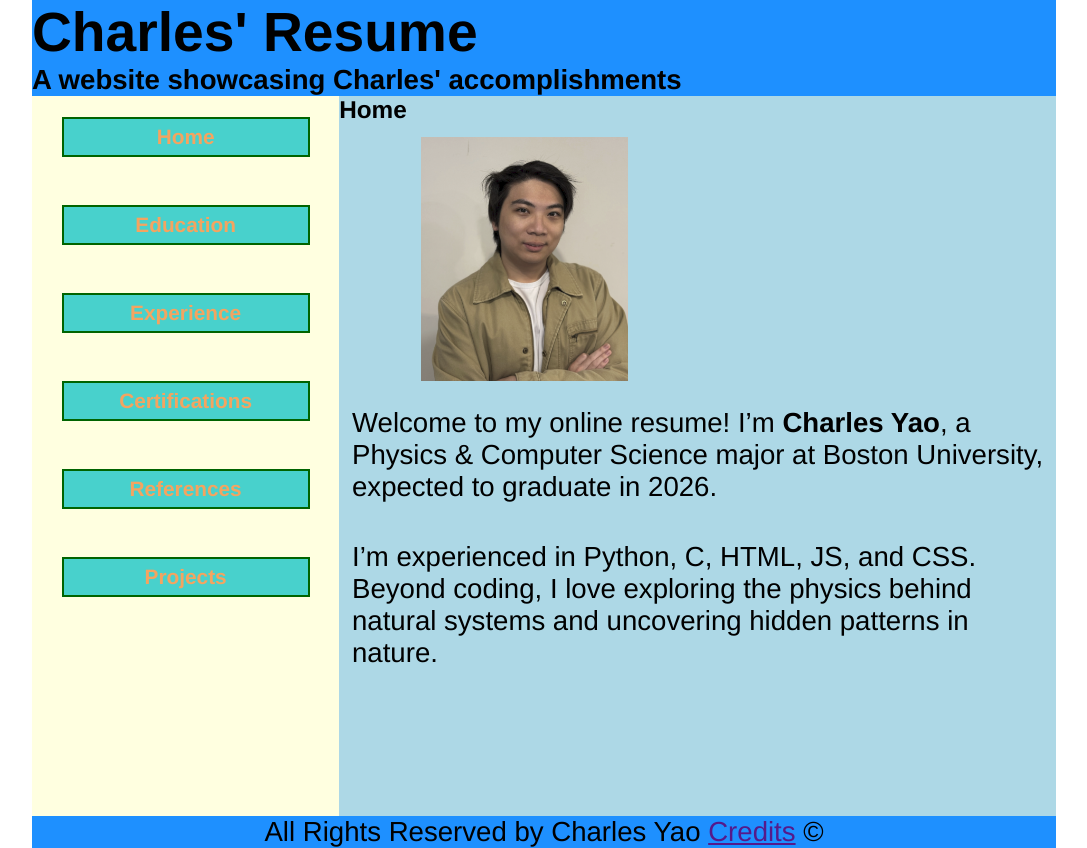
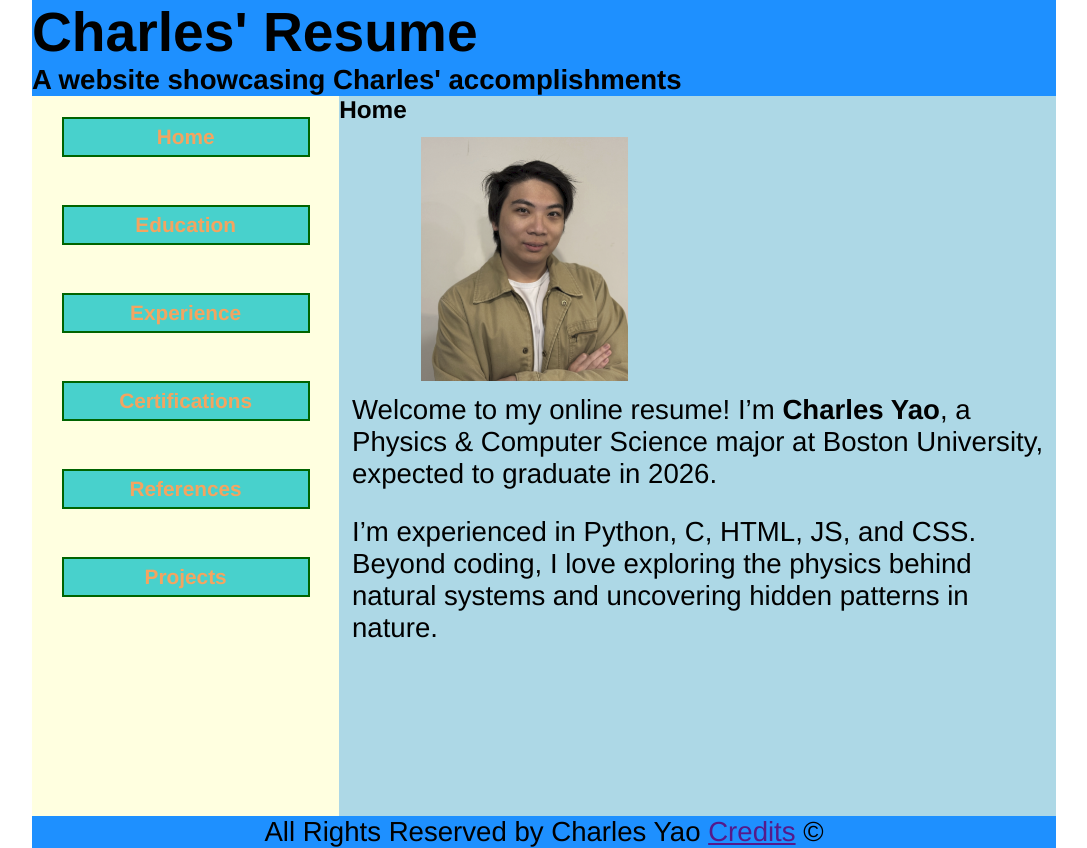
Before and after one commit to charlesYyfd/mp-3, a React (Vite) app: page / in a window 1280 px wide. Shown: the whole page, without its empty margins (96-1183 px from the left). Built offline with nearby package versions, Linux system fonts and the light colour scheme.

Commit message:
Update Home.tsx
Update spacing since it looks different in Vercel compared with local results

```diff
--- a/src/components/mains/Home.tsx
+++ b/src/components/mains/Home.tsx
@@ -15,7 +15,7 @@ const StyledHome = styled.div`
         box-sizing: border-box;
     }
     p{
-        padding-top: 2vw;
+        padding-top: 1vw;
         padding-bottom: 1vw;
         font-size: calc(2px + 2vw);
     }
@@ -23,15 +23,15 @@ const StyledHome = styled.div`
     @media screen and (max-width: 750px) {
         align-items: center;
         img {
-            max-width: 50%;  //fix problem from mp1
-            padding-top: 4vw;
+            max-width: 40%;  //fix problem from mp1
+            padding-top: 2vw;
             padding-left: 0;
         }
         p{
             padding-top: 2vw;
             padding-bottom: 2vw;
             padding-left: 2vw;
-            font-size: calc(2px + 3vw);
+            font-size: calc(2px + 2vw);
         }
     }
 `;
```
